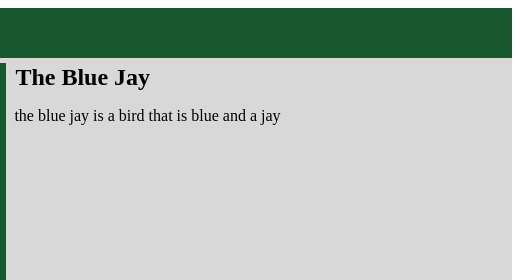
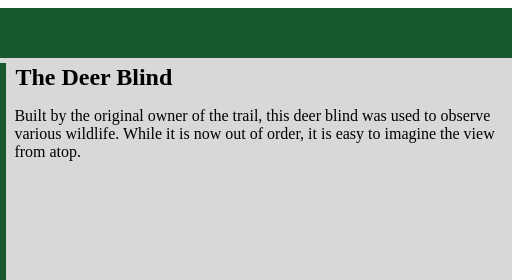
Before and after one commit to SVBransky/DogwoodCanyonCenter, a plain HTML site: page index.html in a window 1280 px wide. Shown: the top 280 px of the page, 760-1280 px from the left. Drawn offline with Linux system fonts and the light colour scheme.

Commit message:
Update index.html

```diff
--- a/index.html
+++ b/index.html
@@ -108,8 +108,8 @@ a{
       height="100%">
     </div>
     <div class="column2" style="background-color:#d8d8d8;">
-      <h2>The Blue Jay</h2>
-      <p>the blue jay is a bird that is blue and a jay</p>
+      <h2>The Deer Blind</h2>
+      <p>Built by the original owner of the trail, this deer blind was used to observe various wildlife. While it is now out of order, it is easy to imagine the view from atop. </p>
     </div>
     <div class="column3" style="background-color:#d8d8d8;">
 
```
